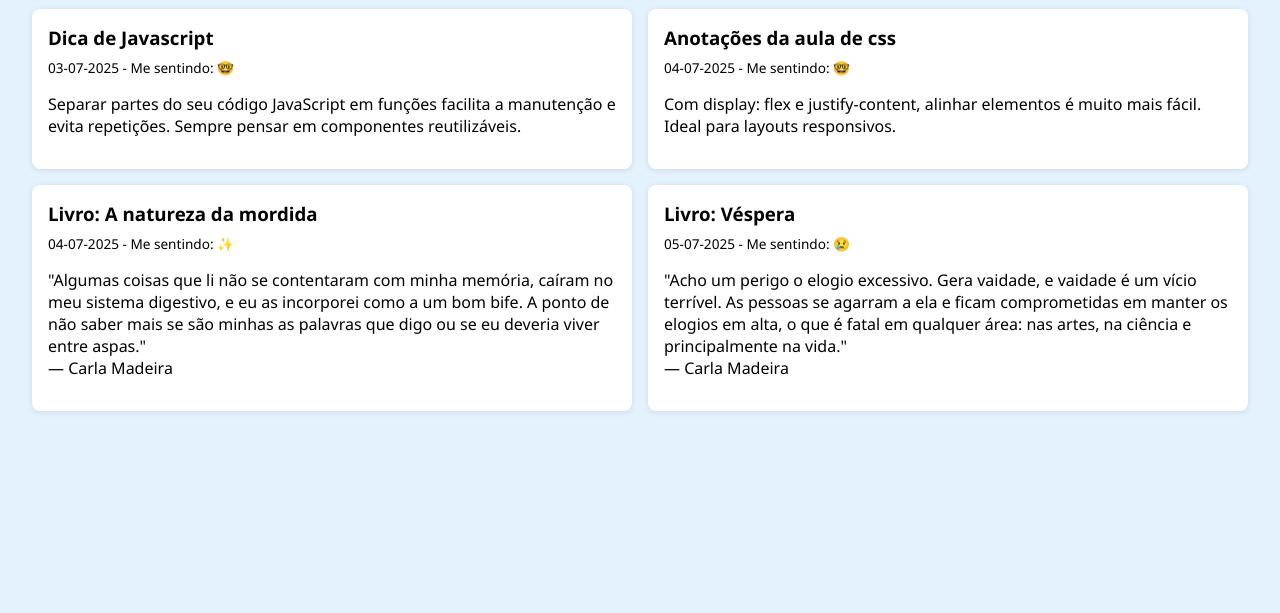
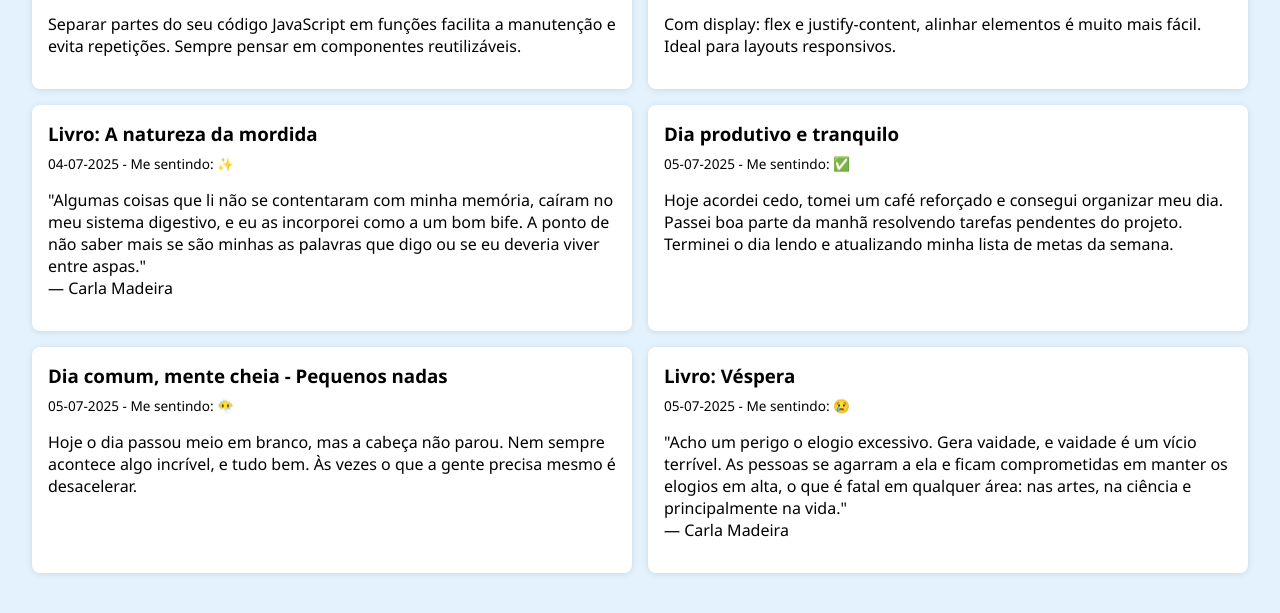
Before and after one commit to rayssalvex/DearDiary, a plain HTML site: page index.html in a window 1280 px wide. Shown: the part 801-1414 px from the top of the page. Before the commit the page ends 1300 px from the top, so only its background shows below. Drawn offline with Linux system fonts and the light colour scheme.

Commit message:
Ajustes finais

```diff
--- a/index.html
+++ b/index.html
@@ -54,6 +54,17 @@
       <small>04-07-2025 - Me sentindo: ✨</small>
       <p>"Algumas coisas que li não se contentaram com minha memória, caíram no meu sistema digestivo, e eu as incorporei como a um bom bife. A ponto de não saber mais se são minhas as palavras que digo ou se eu deveria viver entre aspas."</em><br>— Carla Madeira</p>
     </div>
+            <div class="note-card">
+      <h3>Dia produtivo e tranquilo</h3>
+      <small>05-07-2025 - Me sentindo: ✅</small>
+      <p>Hoje acordei cedo, tomei um café reforçado e consegui organizar meu dia. Passei boa parte da manhã resolvendo tarefas pendentes do projeto.
+        Terminei o dia lendo e atualizando minha lista de metas da semana.</p>
+    </div>
+        <div class="note-card">
+      <h3>Dia comum, mente cheia - Pequenos nadas</h3>
+      <small>05-07-2025 - Me sentindo: 😶‍🌫️</small>
+      <p>Hoje o dia passou meio em branco, mas a cabeça não parou. Nem sempre acontece algo incrível, e tudo bem. Às vezes o que a gente precisa mesmo é desacelerar.</p>
+    </div>
     <div class="note-card">
       <h3>Livro: Véspera</h3>
       <small>05-07-2025 - Me sentindo: 😢</small>
--- a/style.css
+++ b/style.css
@@ -57,7 +57,7 @@ main {
   background-color: var(--card-light);
   padding: 1.5rem;
   border-radius: 10px;
-  margin: 5rem auto 2rem;
+  margin: 0rem auto 2rem;
   box-shadow: 0 2px 8px rgba(0,0,0,0.1);
   width: 50%;
 }
```
